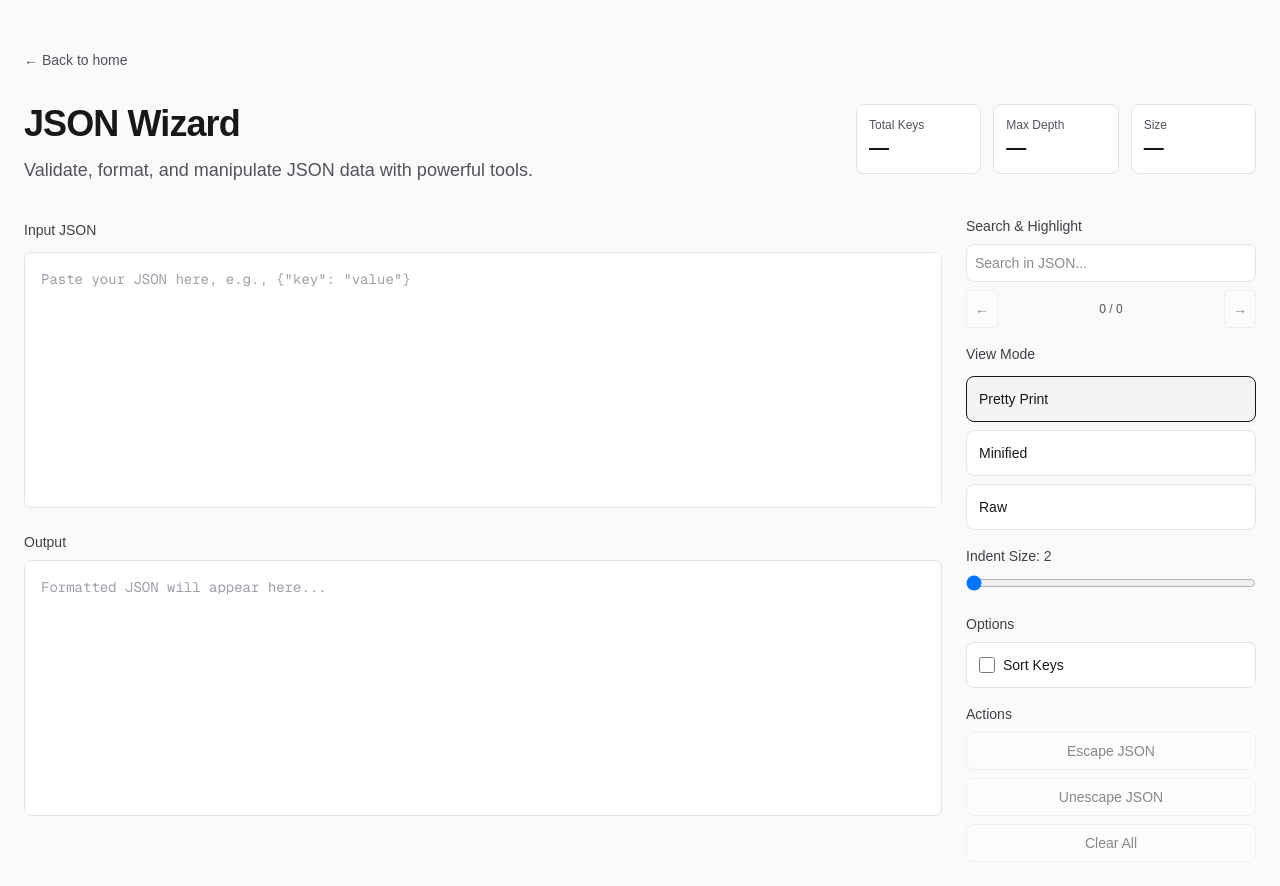
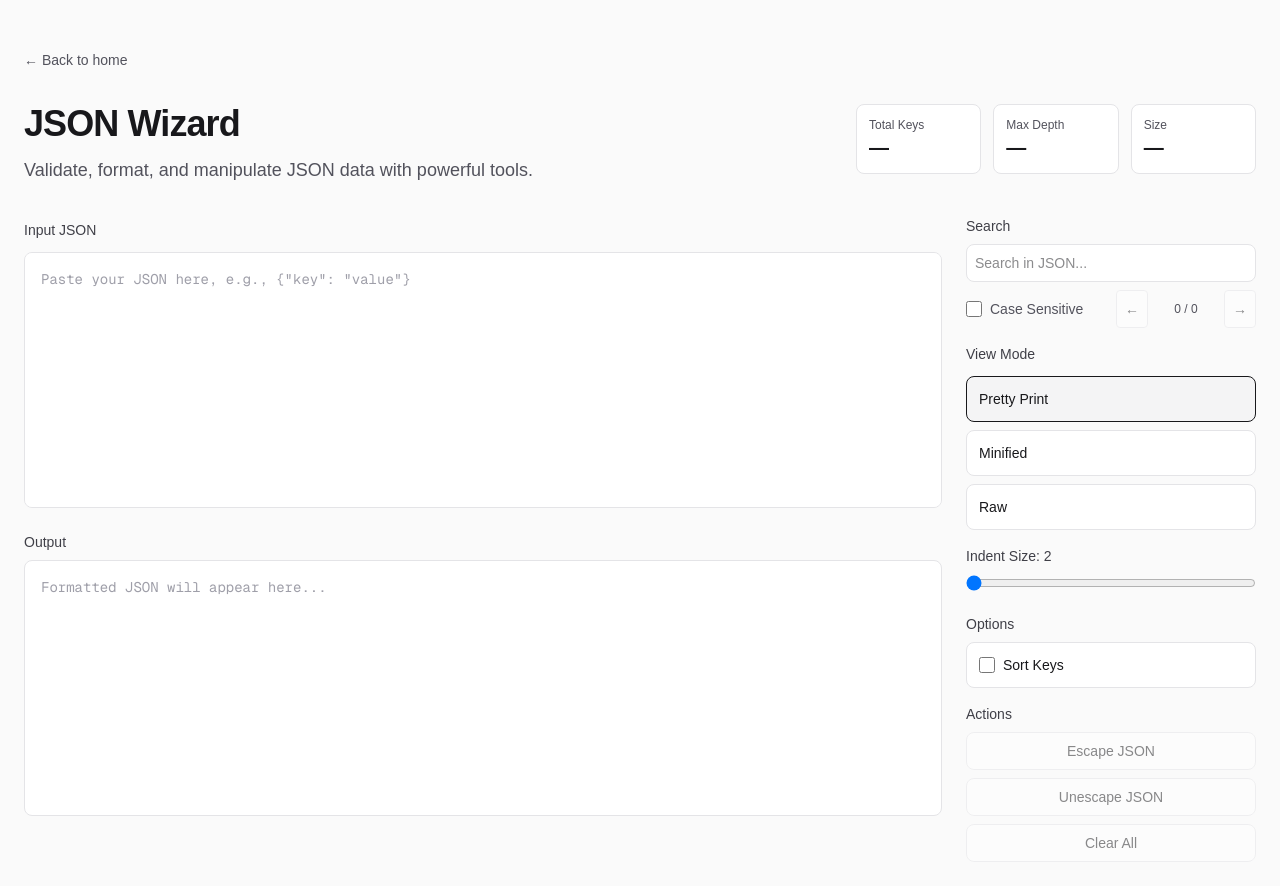
Before and after one commit to evanisnor/textytools, a Next.js app: page /json-wizard in a window 1280 px wide. Shown: the top 886 px of the page. Built offline with nearby package versions, Linux system fonts and the light colour scheme.

Commit message:
case sensitive search

```diff
--- a/app/json-wizard/page.tsx
+++ b/app/json-wizard/page.tsx
@@ -119,6 +119,7 @@ export default function JSONWizard() {
   const [viewMode, setViewMode] = useState<ViewMode>("pretty");
   const [indentSize, setIndentSize] = useState(2);
   const [searchTerm, setSearchTerm] = useState("");
+  const [caseSensitive, setCaseSensitive] = useState(false);
   const [sortKeys, setSortKeys] = useState(false);
   const [currentMatchIndex, setCurrentMatchIndex] = useState(0);
 
@@ -137,7 +138,7 @@ export default function JSONWizard() {
       const paths: string[] = [];
       const regex = new RegExp(
         searchTerm.replace(/[.*+?^${}()|[\]\\]/g, "\\$&"),
-        "gi",
+        caseSensitive ? "g" : "gi",
       );
 
       const traverse = (obj: unknown, path: string[] = []): void => {
@@ -170,7 +171,7 @@ export default function JSONWizard() {
     } catch {
       return [];
     }
-  }, [searchTerm, input, validation.isValid]);
+  }, [searchTerm, caseSensitive, input, validation.isValid]);
 
   // Calculate search matches in input
   const searchMatches = useMemo(() => {
@@ -188,7 +189,7 @@ export default function JSONWizard() {
       let match;
       const lineRegex = new RegExp(
         searchTerm.replace(/[.*+?^${}()|[\]\\]/g, "\\$&"),
-        "gi",
+        caseSensitive ? "g" : "gi",
       );
       while ((match = lineRegex.exec(line)) !== null) {
         const jsonPath = inputMatchPaths[matches.length];
@@ -202,7 +203,7 @@ export default function JSONWizard() {
     });
 
     return matches;
-  }, [searchTerm, input, inputMatchPaths]);
+  }, [searchTerm, caseSensitive, input, inputMatchPaths]);
 
   const totalMatches = searchMatches.length;
 
@@ -268,7 +269,7 @@ export default function JSONWizard() {
       const paths: string[] = [];
       const regex = new RegExp(
         searchTerm.replace(/[.*+?^${}()|[\]\\]/g, "\\$&"),
-        "gi",
+        caseSensitive ? "g" : "gi",
       );
 
       const traverse = (obj: unknown, path: string[] = []): void => {
@@ -302,7 +303,7 @@ export default function JSONWizard() {
     } catch {
       return [];
     }
-  }, [searchTerm, processedJSON, validation.isValid]);
+  }, [searchTerm, caseSensitive, processedJSON, validation.isValid]);
 
   // Calculate search matches in the output JSON
   const outputSearchMatches = useMemo(() => {
@@ -320,7 +321,7 @@ export default function JSONWizard() {
       let match;
       const lineRegex = new RegExp(
         searchTerm.replace(/[.*+?^${}()|[\]\\]/g, "\\$&"),
-        "gi",
+        caseSensitive ? "g" : "gi",
       );
       while ((match = lineRegex.exec(line)) !== null) {
         const jsonPath = outputMatchPaths[matches.length];
@@ -334,7 +335,7 @@ export default function JSONWizard() {
     });
 
     return matches;
-  }, [searchTerm, processedJSON, outputMatchPaths]);
+  }, [searchTerm, caseSensitive, processedJSON, outputMatchPaths]);
 
   // Map input match indices to output match indices based on JSON structural paths
   const inputToOutputMatchMap = useMemo(() => {
@@ -508,7 +509,7 @@ export default function JSONWizard() {
 
     const regex = new RegExp(
       searchTerm.replace(/[.*+?^${}()|[\]\\]/g, "\\$&"),
-      "gi",
+      caseSensitive ? "g" : "gi",
     );
     const parts: Array<{ text: string; isMatch: boolean; matchIndex: number }> =
       [];
@@ -794,8 +795,9 @@ export default function JSONWizard() {
             {/* Search */}
             <div>
               <label className="block text-sm font-medium text-zinc-700 dark:text-zinc-300 mb-2">
-                Search & Highlight
+                Search
               </label>
+              <div className="space-y-2">
                 <input
                   type="text"
                   value={searchTerm}
@@ -808,7 +810,24 @@ export default function JSONWizard() {
                   className="w-full p-2 rounded-lg border border-zinc-200 dark:border-zinc-800 bg-white dark:bg-zinc-900 text-zinc-900 dark:text-zinc-50 text-sm focus:outline-none focus:ring-2 focus:ring-zinc-900 dark:focus:ring-zinc-50"
                 />
 
-              <div className="mt-2 flex items-center gap-2">
+                <div className="flex items-center justify-between gap-2">
+                  <label className="flex items-center gap-2 cursor-pointer">
+                    <input
+                      type="checkbox"
+                      checked={caseSensitive}
+                      onChange={(e) => {
+                        setCaseSensitive(e.target.checked);
+                        setCurrentMatchIndex(0);
+                      }}
+                      disabled={!validation.isValid}
+                      className="h-4 w-4 rounded border-zinc-300 dark:border-zinc-700 text-zinc-900 dark:text-zinc-50 focus:ring-zinc-900 dark:focus:ring-zinc-50"
+                    />
+                    <span className="text-sm text-zinc-600 dark:text-zinc-400">
+                      Case Sensitive
+                    </span>
+                  </label>
+
+                  <div className="flex items-center gap-2">
                     <button
                       onClick={goToPreviousMatch}
                       disabled={!searchTerm || totalMatches === 0}
@@ -817,7 +836,7 @@ export default function JSONWizard() {
                     >
                       ←
                     </button>
-                <span className="text-xs text-zinc-600 dark:text-zinc-400 flex-1 text-center">
+                    <span className="text-xs text-zinc-600 dark:text-zinc-400 min-w-[60px] text-center">
                       {searchTerm && totalMatches > 0
                         ? `${currentMatchIndex + 1} / ${totalMatches}`
                         : "0 / 0"}
@@ -830,6 +849,8 @@ export default function JSONWizard() {
                     >
                       →
                     </button>
+                  </div>
+                </div>
               </div>
             </div>
 
```
Lines whose indentation alone changed are shown as unchanged.
